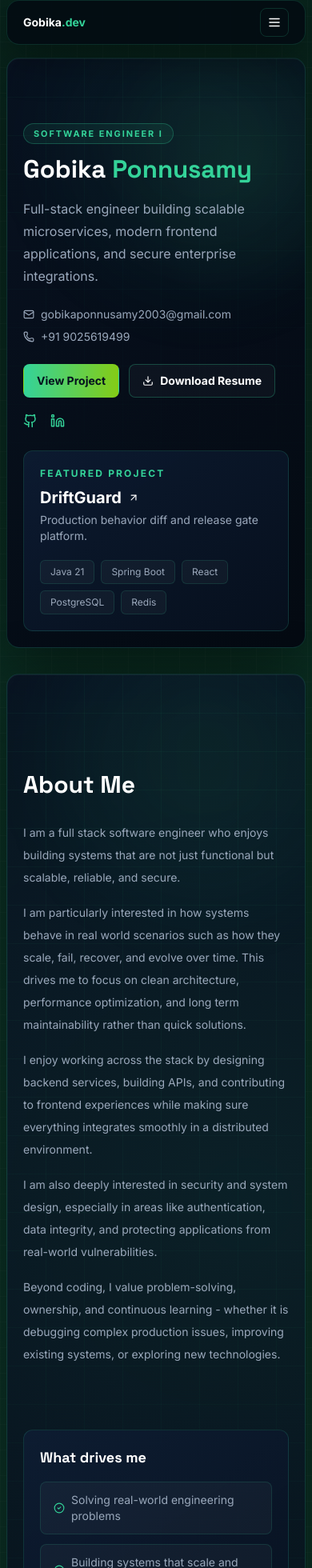
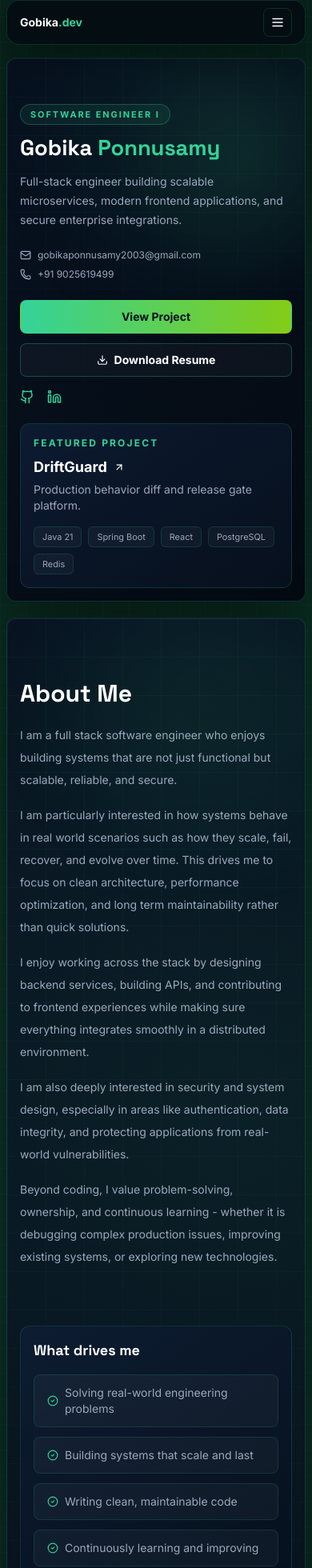
Before and after one commit to gobikaponnusamy/gobikaponnusamy.github.io, a React (Vite) app: page / in a window 390 px wide. Shown: the part 12-1972 px from the top of the page at 80% size. Built offline with nearby package versions, Linux system fonts and the light colour scheme.

Commit message:
Improve mobile responsive layout

```diff
--- a/src/styles.css
+++ b/src/styles.css
@@ -187,6 +187,7 @@ body {
   .quick-contact a,
   .quick-contact span {
     @apply inline-flex items-center gap-2 transition hover:text-white;
+    overflow-wrap: anywhere;
   }
 
   .action-row {
@@ -412,6 +413,7 @@ body {
 
   .project-title-row h3 {
     @apply mb-0 text-2xl text-white;
+    overflow-wrap: anywhere;
   }
 
   .project-title-row a {
@@ -536,28 +538,164 @@ body {
   }
 
   .topbar {
-    @apply top-2;
+    @apply top-2 h-auto min-h-14 px-4;
+  }
+
+  .topbar nav {
+    @apply left-0 right-0;
+  }
+
+  .topbar nav a {
+    @apply py-3 text-sm;
   }
 
   .page-panel {
-    @apply min-h-0 p-5 pt-12;
+    @apply mb-5 min-h-0 rounded-xl p-4 pt-8;
   }
 
   .hero-layout {
-    @apply mt-8;
+    @apply mt-6 gap-6;
   }
 
   .hero-copy h1 {
-    font-size: clamp(1.85rem, 8vw, 2.6rem);
+    font-size: clamp(1.55rem, 7vw, 2.35rem);
     letter-spacing: 0;
   }
 
+  .hero-text {
+    @apply mt-4 text-sm leading-6;
+  }
+
+  .quick-contact {
+    @apply text-xs;
+  }
+
+  .action-row {
+    @apply grid;
+  }
+
+  .btn {
+    @apply w-full px-3;
+  }
+
+  .socials {
+    @apply mt-4;
+  }
+
+  .featured-strip {
+    @apply mt-6 gap-4 p-4;
+  }
+
+  .featured-strip strong {
+    @apply text-lg;
+  }
+
+  .mini-tags span,
+  .tag-row span,
+  .skill-card span {
+    @apply px-2.5 py-1 text-[0.68rem];
+  }
+
   h2 {
-    @apply text-3xl;
+    @apply mb-5 mt-5 text-3xl;
+  }
+
+  .two-column,
+  .contact-layout {
+    @apply mt-6 gap-6;
+  }
+
+  .drive-card,
+  .focus-card,
+  .skill-card,
+  .info-list,
+  .message-card,
+  .job-card {
+    @apply p-4;
+  }
+
+  .focus-grid,
+  .skills-grid {
+    @apply mt-6 grid-cols-1;
+  }
+
+  .timeline {
+    @apply mt-6 gap-4 pl-5;
+  }
+
+  .timeline-dot {
+    @apply -left-[23px];
+  }
+
+  .timeline-card {
+    @apply gap-2;
+  }
+
+  .job-head {
+    @apply items-start;
+  }
+
+  .job-head h3 {
+    @apply text-base leading-snug;
+  }
+
+  .job-card ul {
+    @apply pl-4 text-xs leading-6;
   }
 
   .project-case-hero {
-    @apply flex-col;
+    @apply mt-6 flex-col gap-4 pb-6;
+  }
+
+  .project-title-row h3 {
+    @apply text-xl;
+  }
+
+  .project-case-hero h4 {
+    @apply text-xs leading-5;
+  }
+
+  .project-case-layout {
+    @apply mt-6 grid-cols-1 gap-y-6;
+  }
+
+  .project-case-section {
+    @apply pb-5;
+  }
+
+  .project-case-section li {
+    @apply text-xs leading-6;
+  }
+
+  .project-tech-stack {
+    @apply mt-6;
+  }
+
+  .project-tech-stack > div {
+    @apply grid-cols-1 gap-0;
+  }
+
+  .contact-copy h2 {
+    @apply mt-5 text-3xl;
+  }
+
+  .message-card input,
+  .message-card textarea {
+    @apply px-3 py-2.5;
+  }
+
+  footer {
+    @apply mt-7 px-2 leading-5;
+  }
+}
+
+@media (max-width: 380px) {
+  .hero-copy h1 {
+    font-size: clamp(1.35rem, 6.6vw, 1.75rem);
+  }
+
+  .eyebrow {
+    @apply text-[0.6rem] tracking-[0.12em];
   }
 }
 
```
